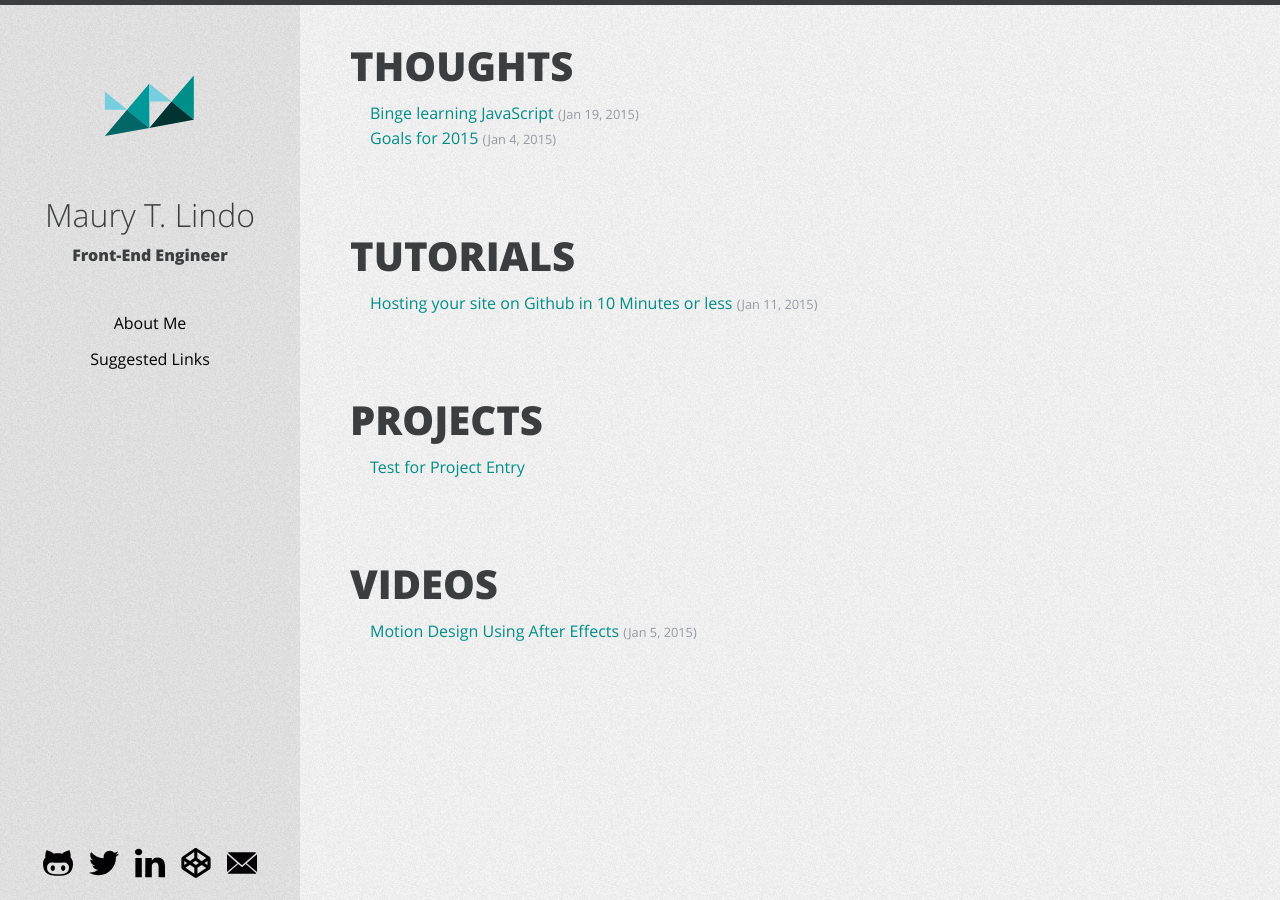
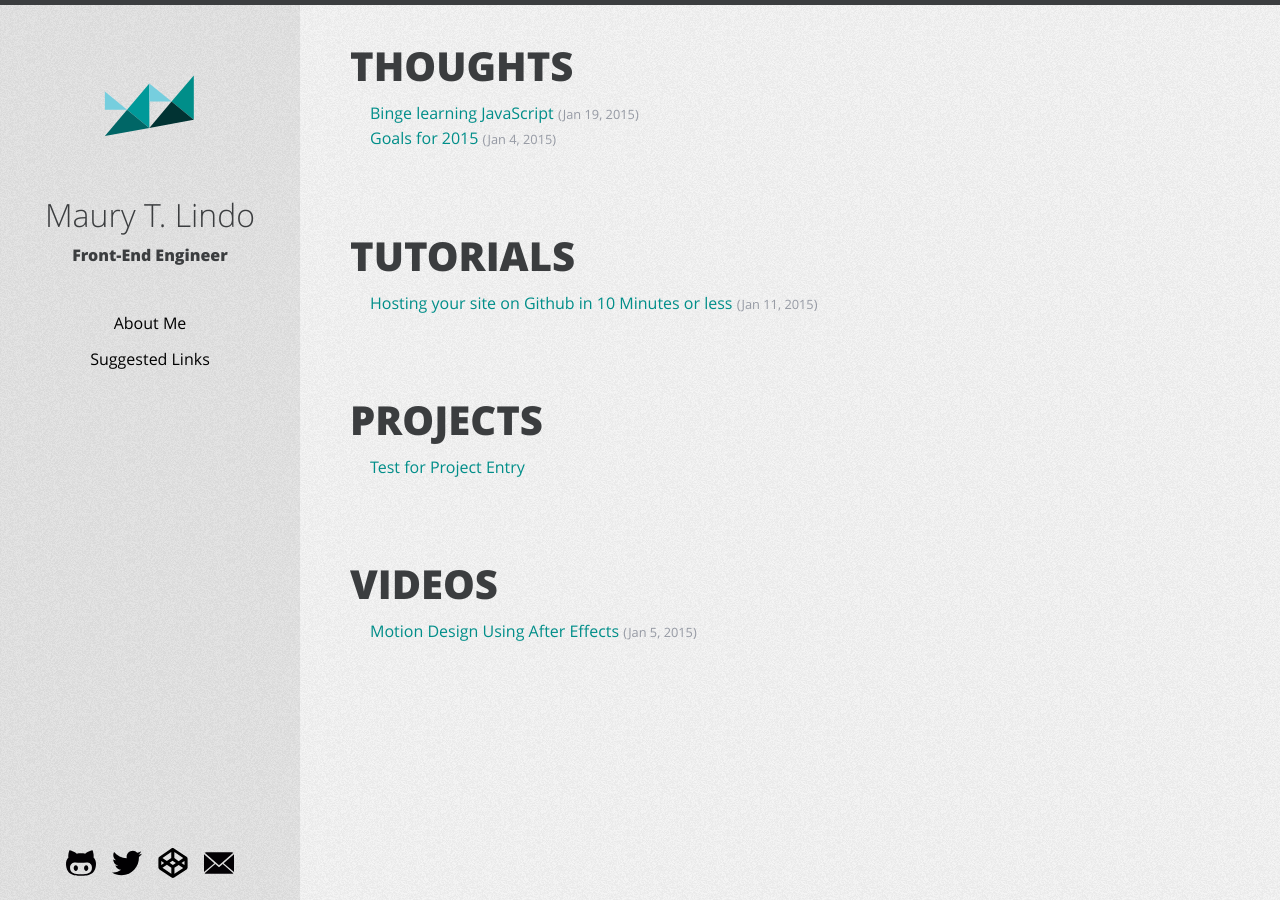
Before and after one commit to cagedcrown/cagedcrown.github.io, a Jekyll site: the page built from index.html, in a window 1280 px wide. Built offline with Jekyll 4.4.1, drawn with Linux system fonts in a browser that asks for light colours.

Commit message:
Removing linkedin link becuase it is causing problems with HTML-proofer

```diff
--- a/_includes/footer.html
+++ b/_includes/footer.html
@@ -25,13 +25,6 @@
           </svg>
         </a>
       </li>
-      <li class="linkedin">
-        <a href="http://www.linkedin.com/in/maurylindo" target="_blank">
-          <svg xmlns="http://www.w3.org/2000/svg" width="30" height="30" width="430.117px" height="430.117px" viewBox="0 0 430.117 430.117" style="enable-background:new 0 0 430.117 430.117;" xml:space="preserve">
-          	<path id="LinkedIn" d="M430.117,261.543V420.56h-92.188V272.193c0-37.271-13.334-62.707-46.703-62.707 c-25.473,0-40.632,17.142-47.301,33.724c-2.432,5.928-3.058,14.179-3.058,22.477V420.56h-92.219c0,0,1.242-251.285,0-277.32h92.21 v39.309c-0.187,0.294-0.43,0.611-0.606,0.896h0.606v-0.896c12.251-18.869,34.13-45.824,83.102-45.824 C384.633,136.724,430.117,176.361,430.117,261.543z M52.183,9.558C20.635,9.558,0,30.251,0,57.463 c0,26.619,20.038,47.94,50.959,47.94h0.616c32.159,0,52.159-21.317,52.159-47.94C103.128,30.251,83.734,9.558,52.183,9.558z M5.477,420.56h92.184v-277.32H5.477V420.56z"/>
-          </svg>
-        </a>
-      </li>
       <li class="codepen">
         <a href="http://codepen.io/cagedcrown" target="_blank">
           <svg xmlns="http://www.w3.org/2000/svg" width="30" height="30" viewBox="0 0 31.665 31.665" style="enable-background:new 0 0 31.665 31.665;" xml:space="preserve">
```
